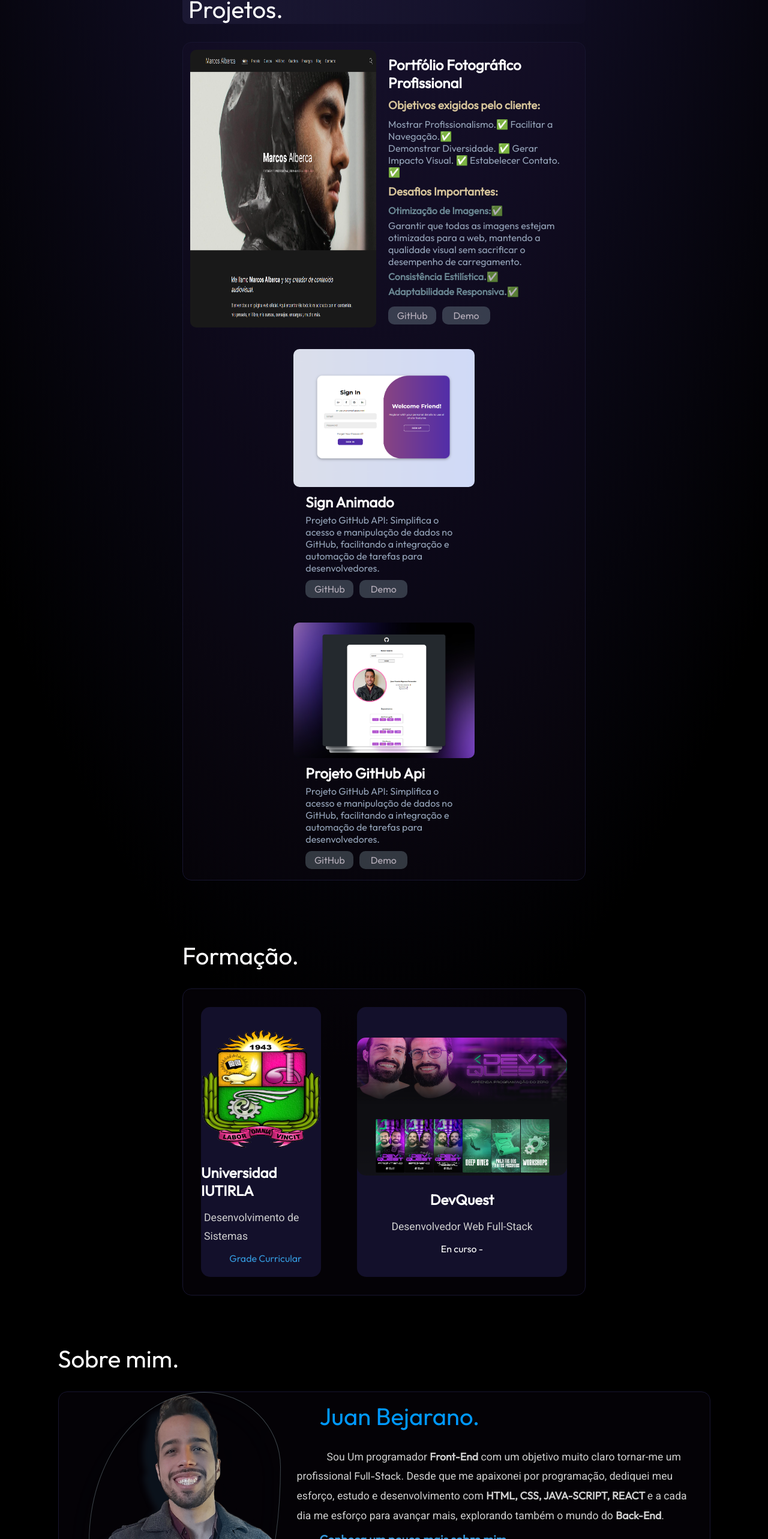
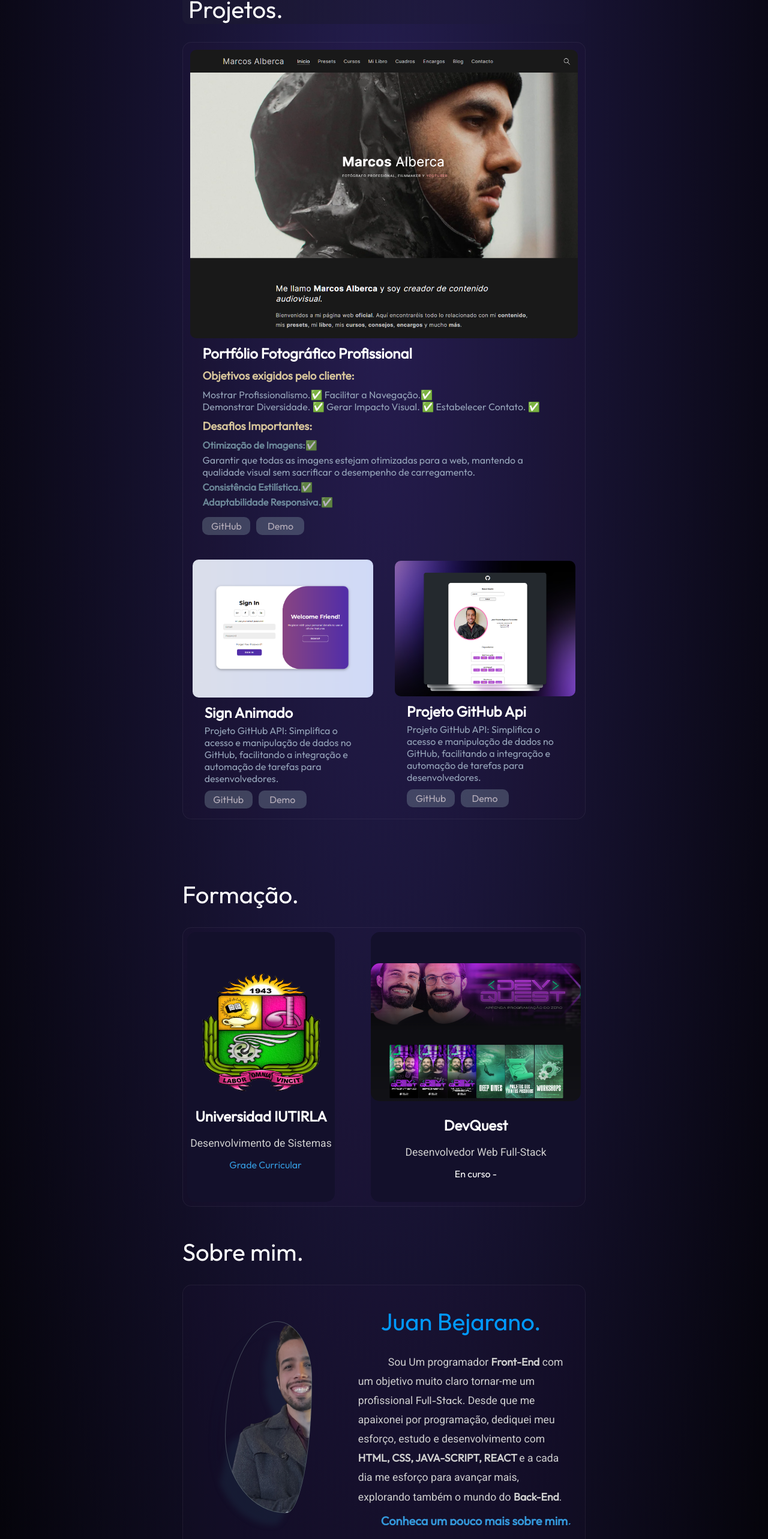
Before and after one commit to Juan-BF/portafolio, a React (Vite) app: page / in a window 1280 px wide. Shown: the part 910-3476 px from the top of the page at 60% size. Built offline with nearby package versions, Linux system fonts and the light colour scheme.

Commit message:
first commit

```diff
--- a/src/App.module.css
+++ b/src/App.module.css
@@ -5,7 +5,7 @@
 .App {
 
   /* background: linear-gradient(0deg, rgb(9 7 20) 3.07%, rgb(30 24 66) 88.06%); */
-  background-image: radial-gradient(ellipse 80% 80% at 50% -20%,#251e50,#000);
+  background-image: radial-gradient(ellipse 70% 100% at 50% 30%,#251e50,#000);
   width: 100%;
   height: 100%;
   color: var(--color-text);
--- a/src/components/pages/Footer.jsx
+++ b/src/components/pages/Footer.jsx
@@ -20,7 +20,7 @@ const Footer = () => {
           </ul>
         </div>
         <div className={styles.footerInf}>
-          <span>© 2024 JBejarano. Todos os direitos reservados.</span>
+          <span>© 2024 JBejarano.</span>
           {/* <img src={logo} alt="imagen de logo" />
           <span>ejarano</span> */}
         </div>
--- a/src/components/styles/About.module.css
+++ b/src/components/styles/About.module.css
@@ -1,6 +1,5 @@
 .boxAbout {
-    margin: 45px 0;
-    padding: 35px;
+    margin: 50px 0;
     display: flex;
     flex-wrap: wrap;
     align-content: center;
@@ -25,33 +24,34 @@
 }
 
 .about {
-    width: 75;
-    /* padding: 30px; */
+    width: 75%;
     background: var(--background-color);
     display: flex;
-    align-items: flex-start;
+    align-items: center;
     justify-content: center;
     border-radius: 15px;
     flex-direction: row;
     flex-wrap: nowrap;
-    border: 1px solid #17152f;
+    border: 1px solid #ffffff0f;
+    padding: 20px;
+    gap: 50px;
 }
 
 
 
 
 .aboutImg {
-    -webkit-animation: morph 8s ease-in-out infinite;
-    animation: morph 8s ease-in-out infinite;
-    background-image: url(/src/imagenes/about/foto.png);
+    -webkit-animation: _morph_ocwkb_1 8s ease-in-out infinite;
+    animation: _morph_ocwkb_1 8s ease-in-out infinite;
+    background-image: url(/portafolio/src/imagenes/about/foto.png);
     background-repeat: no-repeat;
     background-size: cover;
     border: 1px solid #6271789c;
     border-radius: 60% 40% 30% 70%/60% 30% 70% 40%;
-    height: 26rem;
+    height: 20rem;
     position: relative;
     transition: all 1s ease-in-out;
-    width: 20rem;
+    width: 17rem;
     filter: drop-shadow(-20px 20px 5px #1f3d5147);
     margin: 0 15px 0 50px;
 
@@ -160,9 +160,9 @@
     border-radius: 10px;
 }
 
-@media screen and (max-width: 1260px) {
+@media screen and (max-width:  1185px) {
     .about {
-        width: 70%;
+        width: 100%;
     }
 
     .aboutImg {
--- a/src/components/styles/Contact.module.css
+++ b/src/components/styles/Contact.module.css
@@ -7,15 +7,16 @@
 }
 
 .formulario {
-    color: #cfcfcf;
+    margin-top: 10%;
+    color: rgb(148 163 184);
     display: flex;
     justify-content: center;
     align-items: flex-start;
     padding-left: 30px;
-    width: 65%;
+    width: 75%;
     height: 500px;
     border-radius: 15px;
-    background: var(--background-color);
+    border: 1px solid #ffffff0f;
 }
 
 .formulario h1 {
@@ -26,18 +27,17 @@
 }
 
 .formularioInf p {
-    text-indent: 50px;
     line-height: 1.6;
-    width: 500px;
-    font-size: 1.5rem;
+    width: 352px;
+    font-size: 1.2rem;
 
 }
 
 .formularioInf {
     width: 50%;
-    height: 100%;
+    height: 40%;
     padding: 20px;
-    border-right: 1px solid #14a5df;
+    border-right: 1px solid #14a5df33;
 }
 
 .formularioRe {
@@ -56,8 +56,8 @@
 
 .formularioRe form input {
     background-color: #0d1e2e;
-    width: 500px;
-    height: 42px;
+    width: 100%;
+    height: 40px;
     border: 1px solid #2e83bb;
     border-radius: 15px;
     transition: border-color 0.3s ease-in-out;
@@ -82,7 +82,7 @@
 
 .formularioRe form textarea {
     background-color: #0d1e2e;
-    width: 500px;
+    width: 100%;
     height: 150px;
     border: 1px solid #2e83bb;
     border-radius: 15px;
@@ -96,7 +96,6 @@
 
 .formularioRe form input[type="submit"] {
     background-color: #3c5863;
-    width: 200px;
     color: #fff;
     padding: 10px 15px;
     cursor: pointer;
@@ -105,19 +104,22 @@
     flex-direction: column;
     justify-content: center;
     align-items: center;
+    width: 70%;
 }
-.formularioRe form input[type="submit"]:hover{
+
+.formularioRe form input[type="submit"]:hover {
     background-color: #37515a;
 }
-.formularioRe form input[type="submit"]:active{
+
+.formularioRe form input[type="submit"]:active {
     background-color: #24363b;
 }
 
 
 
-@media screen and (max-width: 1240px) {
+@media screen and (max-width: 1185px) {
     .formularioInf h1 {
-        padding: 5px 3px 10px ;
+        padding: 5px 3px 10px;
         font-size: 1.5rem;
 
     }
@@ -128,7 +130,7 @@
     }
 
     .formulario {
-        width: 50%;
+        width: 100%;
         height: 100%;
         display: flex;
         flex-direction: column;
@@ -136,7 +138,8 @@
         align-items: center;
         padding: 0;
     }
-    .formularioInf{
+
+    .formularioInf {
         width: 100%;
         height: 100%;
         border: none;
@@ -144,37 +147,46 @@
         flex-direction: column;
         align-items: center;
     }
-    .formularioInf h1{
-            font-size: 1.5rem;
+
+    .formularioInf h1 {
+        font-size: 1.5rem;
 
     }
-    .formularioRe{
+
+    .formularioRe {
         width: 100%;
         margin: 0;
     }
-    .formulario form{
+
+    .formulario form {
         width: 80%;
     }
+
     .formularioRe form input {
         width: 100%;
     }
+
     .formularioRe form textarea {
         width: 100%;
     }
 }
+
 @media screen and (max-width: 768px) {
-    .formulario{
+    .formulario {
         display: flex;
         flex-direction: column;
         width: 95%;
     }
-    .formularioInf{
+
+    .formularioInf {
         width: 100%;
     }
-    .formularioRe{
+
+    .formularioRe {
         width: 100%;
     }
-   .formularioRe form{
-    width: 80%;
-   }
+
+    .formularioRe form {
+        width: 80%;
+    }
 }
--- a/src/components/styles/Formation.module.css
+++ b/src/components/styles/Formation.module.css
@@ -26,9 +26,9 @@
 }
 
 .informationbox {
-    border: 1px solid #17152f;
+    border: 1px solid #ffffff0f;
     width: 75%;
-    padding: 30px;
+    padding: 7px;
     background: var(--background-color);
     display: flex;
     gap: 60px;
@@ -116,7 +116,7 @@
         flex-direction: column;
         align-content: center;
         flex-wrap: wrap;
-        /* width: 80%; */
+        width: 100%;
 
 
     }
@@ -129,12 +129,12 @@
 
     .formationItem img {
         width: 50%;
-        height: 30%;
+        height: 50%;
     }
 
     .formationItem:nth-child(2) img {
-        width: 70%;
-        height: 40%;
+        width: 90%;
+        height: 70%;
     }
 
 
--- a/src/components/styles/Hero.module.css
+++ b/src/components/styles/Hero.module.css
@@ -168,12 +168,13 @@
 
 @media screen and (max-width: 1185px) {
     .container {
-
         display: flex;
         flex-direction: column;
         align-items: center;
         flex-wrap: nowrap;
-        justify-content: space-evenly;
+        justify-content: space-between;
+        gap: 0;
+        height: auto;
     }
 
     .content {
@@ -182,8 +183,9 @@
         flex-wrap: wrap;
         gap: 10px;
         flex-direction: column-reverse;
-        align-content: center;
-        margin-bottom: 15px;
+        margin-bottom: 50px;
+        align-content: flex-end;
+        align-items: flex-start;
     }
 
     .stack {
@@ -195,6 +197,15 @@
 }
 
 @media screen and (max-width: 980px) {
+    .container {
+        display: flex;
+        flex-direction: column;
+        align-items: center;
+        flex-wrap: nowrap;
+        justify-content: space-between;
+        gap: 0;
+        height: auto;
+    }
 
     .fotop {
         display: none;
@@ -227,18 +238,18 @@
 
     .social {
         display: flex;
-        margin-left: 15px;
         flex-direction: row;
         flex-wrap: wrap;
+        align-content: flex-end;
+        justify-content: flex-start;
         align-items: center;
-        align-content: flex-end;
-        justify-content: space-around;
     }
 }
 
 @media screen and (max-width: 768px) {
     .informacion {
-        margin: 40px 20px 10px 20px;
+        /* margin: 40px 20px 10px 20px; */
+        max-width: 100%;
     }
 
     .informacion h1 {
@@ -247,6 +258,7 @@
 
     .informacion p {
         font-size: 1rem;
+        width: 100%;
     }
 
     .stack h3 {
--- a/src/components/styles/Proyectos.module.css
+++ b/src/components/styles/Proyectos.module.css
@@ -21,7 +21,7 @@
 
 .listaProjectos {
   z-index: 1;
-  max-width: 75%;
+  width: 75%;
   padding: 0.5% 0.5%;
   background: var(--background-color);
   display: flex;
@@ -32,7 +32,7 @@
   flex-direction: row;
   flex-wrap: wrap;
   align-content: center;
-  border: 1px solid #17152f;
+  border: 1px solid #ffffff0f;
 
 }
 
@@ -108,6 +108,7 @@
   box-shadow: 0 0 10px rgba(0, 0, 0, 0.25);
   backdrop-filter: blur(10px);
   border-radius: 10px;
+  border-top: 1px solid #ffffff17;
 
 }
 
@@ -142,6 +143,13 @@
 
   }
 
+  .cards {
+    width: 100%;
+    display: flex;
+    flex-direction: column;
+    padding: 8px;
+  }
+
   .informationbox {
     max-width: 80%;
   }
@@ -157,14 +165,24 @@
 
 @media screen and (max-width: 1850px) {
   .cardsList {
-    /* display: flex;
-    flex-direction: row; */
     display: flex;
-    flex-direction: column;
+    flex-direction: row;
     flex-wrap: wrap;
     justify-content: center;
   }
+
+  .cardsList .cards:nth-child(1) {
+    width: 100%;
+    display: flex;
+    flex-direction: column;
+
+    >img {
+      width: 100%;
+    }
+  }
+
 }
+
 
 @media screen and (max-width: 595px) {
   .listaProjectos {
```
